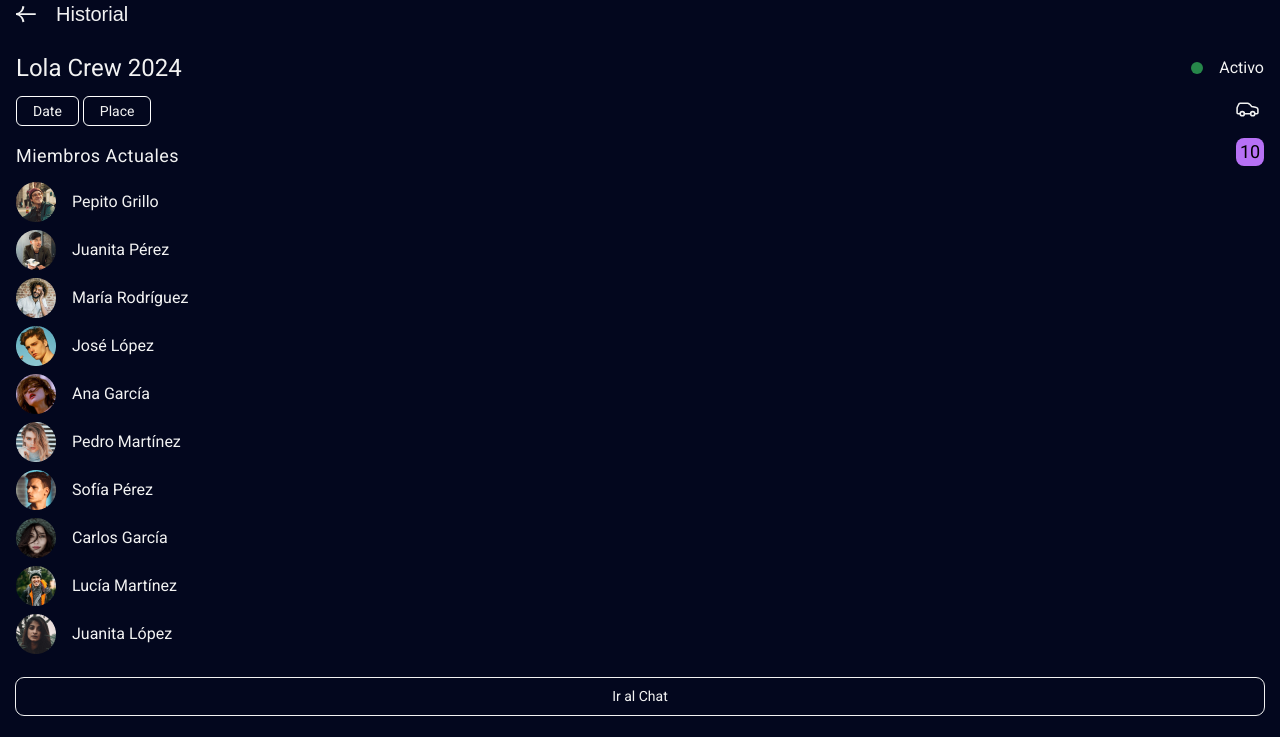
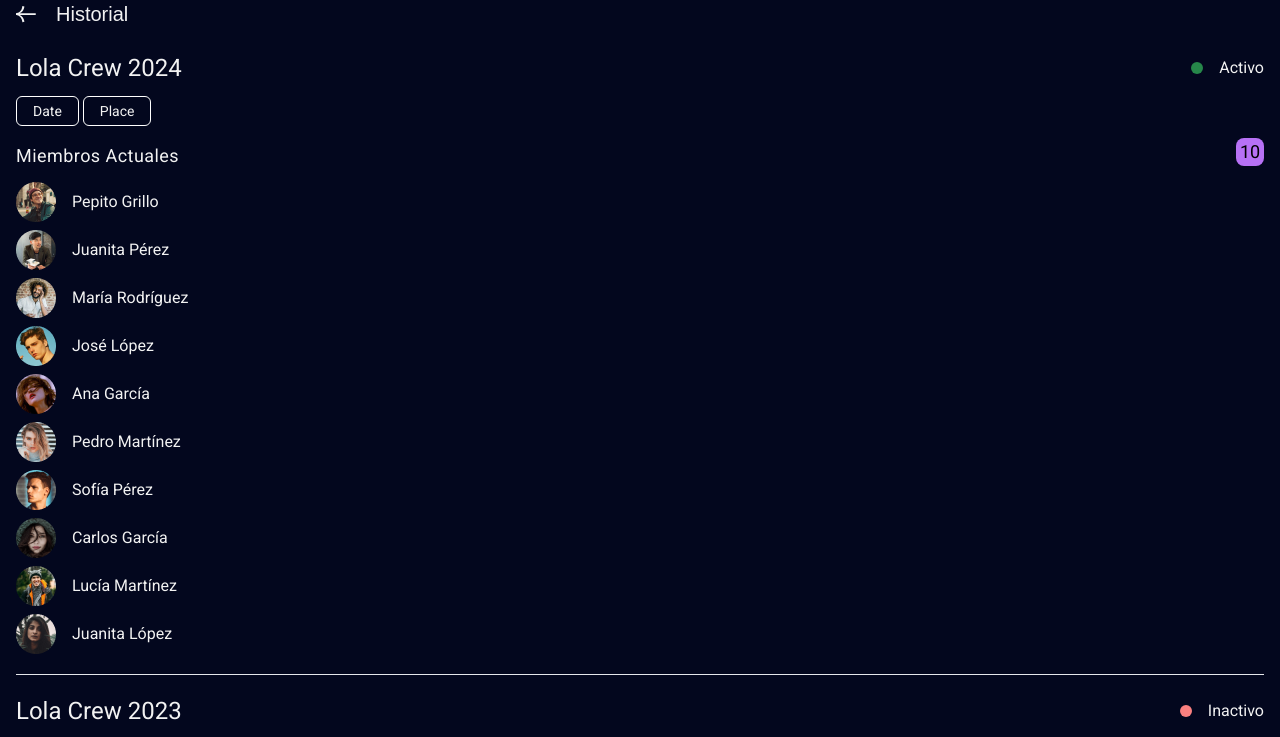
Before and after one commit to igrowker/i004-crewland-front, a Next.js app: page /home/historial in a window 1280 px wide. Shown: the top 737 px of the page. Built offline with nearby package versions, Linux system fonts and the light colour scheme; a web font is replaced by a local one.

Commit message:
fix: fix the issue that render Ir al Chat  button in both historial and currentCrews view; cha nge icon in order to diferent chat groups services; move mockData in a json file; use Reusable input and Button components into AddUserModal. style: improve styles for better user experience

```diff
--- a/src/app/home/currentCrews/page.tsx
+++ b/src/app/home/currentCrews/page.tsx
@@ -3,82 +3,7 @@ import Container from '@/components/elements/Container/Container'
 import '@/components/elements/calendar/Calendar.css'
 import NavTitle from '@/components/elements/headers/NavTitle'
 import GroupSection from '@/components/elements/Chat/GroupSection'
-
-const groups = [
-  {
-    id: '1',
-    name: 'Lola Crew 2024',
-    status: 'online'
-  },
-  {
-    id: '2',
-    name: 'Lola Crew 2023',
-    status: 'online'
-  },
-  {
-    id: '3',
-    name: 'Lola Crew 2022',
-    status: 'online'
-  },
-  {
-    id: '4',
-    name: 'Lola Crew 2021',
-    status: 'online'
-  }
-]
-const chats = [
-  {
-    avatar: '/users/01.png',
-    username: 'Pepito Grillo',
-    message: 'Hola, como va, yo estaré por Palermo. Lorem, ipsum dolor sit amet consectetur adipisicing elit. Incidunt delectus earum, nihil sit totam, magnam maiores debitis molestiae aspernatur, iste et vel quo consequuntur repudiandae laudantium necessitatibus dignissimos labore consectetur.',
-  },
-  {
-    avatar: '/users/02.png',
-    username: 'Juanita Pérez',
-    message: '¡Hola! Bien, gracias. ¿Y tú?',
-  },
-  {
-    avatar: '/users/03.png',
-    username: 'María Rodríguez',
-    message: '¡Hola! Bien, gracias. ¿Y tú?',
-  },
-  {
-    avatar: '/users/04.png',
-    username: 'José López',
-    message: '¡Hola! Bien, gracias. ¿Y tú?',
-  },
-  {
-    avatar: '/users/05.png',
-    username: 'Ana García',
-    message: '¡Hola! Bien, gracias. ¿Y tú?',
-  },
-  {
-    avatar: '/users/06.png',
-    username: 'Pedro Martínez',
-    message: '¡Hola! Bien, gracias. ¿Y tú?',
-  },
-  {
-    avatar: '/users/07.png',
-    username: 'Sofía Pérez',
-    message: '¡Hola! Bien, gracias. ¿Y tú?',
-  },
-  {
-    avatar: '/users/08.png',
-    username: 'Carlos García',
-    message: '¡Hola! Bien, gracias. ¿Y tú?',
-  },
-  {
-    avatar: '/users/09.png',
-    username: 'Lucía Martínez',
-    message: '¡Hola! Bien, gracias. ¿Y tú?',
-  },
-  {
-    avatar: '/users/10.png',
-    username: 'Juanita López',
-    message: '¡Hola! Bien, gracias. ¿Y tú?',
-  }
-]
-
+import {groups, chats} from '@/json/historial'
 
 export default function CurrentCrews() {
   const handleDelete = (chatIndex: number) => {
@@ -95,6 +20,7 @@ export default function CurrentCrews() {
               key={group.id}
               groupName={group.name}
               status={group.status}
+              service={group.service as 'transporte' | 'alojamiento' | 'compañero' | 'otro'}
               chats={chats}
               showAddButton={true}
               onDelete={handleDelete}
--- a/src/app/home/historial/page.tsx
+++ b/src/app/home/historial/page.tsx
@@ -3,81 +3,7 @@ import Container from '@/components/elements/Container/Container'
 import '@/components/elements/calendar/Calendar.css'
 import NavTitle from '@/components/elements/headers/NavTitle'
 import GroupSection from '@/components/elements/Chat/GroupSection'
-
-const groups = [
-    {
-        id: '1',
-        name: 'Lola Crew 2024',
-        status: 'online'
-    },
-    {
-        id: '2',
-        name: 'Lola Crew 2023',
-        status: 'offline'
-    },
-    {
-        id: '3',
-        name: 'Lola Crew 2022',
-        status: 'offline'
-    },
-    {
-        id: '4',
-        name: 'Lola Crew 2021',
-        status: 'online'
-    }
-]
-const chats = [
-    {
-        avatar: '/users/01.png',
-        username: 'Pepito Grillo',
-        message: 'Hola, como va, yo estaré por Palermo. Lorem, ipsum dolor sit amet consectetur adipisicing elit. Incidunt delectus earum, nihil sit totam, magnam maiores debitis molestiae aspernatur, iste et vel quo consequuntur repudiandae laudantium necessitatibus dignissimos labore consectetur.',
-    },
-    {
-        avatar: '/users/02.png',
-        username: 'Juanita Pérez',
-        message: '¡Hola! Bien, gracias. ¿Y tú?',
-    },
-    {
-        avatar: '/users/03.png',
-        username: 'María Rodríguez',
-        message: '¡Hola! Bien, gracias. ¿Y tú?',
-    },
-    {
-        avatar: '/users/04.png',
-        username: 'José López',
-        message: '¡Hola! Bien, gracias. ¿Y tú?',
-    },
-    {
-        avatar: '/users/05.png',
-        username: 'Ana García',
-        message: '¡Hola! Bien, gracias. ¿Y tú?',
-    },
-    {
-        avatar: '/users/06.png',
-        username: 'Pedro Martínez',
-        message: '¡Hola! Bien, gracias. ¿Y tú?',
-    },
-    {
-        avatar: '/users/07.png',
-        username: 'Sofía Pérez',
-        message: '¡Hola! Bien, gracias. ¿Y tú?',
-    },
-    {
-        avatar: '/users/08.png',
-        username: 'Carlos García',
-        message: '¡Hola! Bien, gracias. ¿Y tú?',
-    },
-    {
-        avatar: '/users/09.png',
-        username: 'Lucía Martínez',
-        message: '¡Hola! Bien, gracias. ¿Y tú?',
-    },
-    {
-        avatar: '/users/10.png',
-        username: 'Juanita López',
-        message: '¡Hola! Bien, gracias. ¿Y tú?',
-    }
-]
+import {groups, chats} from '@/json/historial'
 
 export default function Historial() {
 
--- a/src/components/elements/Chat/GroupSection.tsx
+++ b/src/components/elements/Chat/GroupSection.tsx
@@ -1,9 +1,11 @@
 import HistorialHeader from "../headers/HistorialHeader"
 import UserChatItem from "./UserChatCard/UserChatItem"
+import { usePathname } from 'next/navigation'
 
 interface GroupSectionProps {
     groupName: string
     status: string
+    service?: 'alojamiento' | 'transporte' | 'compañero' | 'otro'
     chatsLength?: number
     showAddButton?: boolean
     chats: {
@@ -13,13 +15,15 @@ interface GroupSectionProps {
     onDelete?: (chatIndex: number) => void
 
 }
-const GroupSection: React.FC<GroupSectionProps> = ({ groupName, status, chats, onDelete, showAddButton }) => {
+const GroupSection: React.FC<GroupSectionProps> = ({ groupName, status, service, chats, onDelete, showAddButton }) => {
+    const pathname = usePathname()
 
     return (
         <section className='flex flex-col w-full border-b-[1px] border-gray-200 gap-2 pb-4'>
             <HistorialHeader
                 groupName={groupName}
                 status={status}
+                service={service}
                 chatsLength={chats.length}
                 showAddButton={showAddButton}
             />
@@ -33,11 +37,14 @@ const GroupSection: React.FC<GroupSectionProps> = ({ groupName, status, chats, o
                     />
                 ))}
             </div>
-            <div className='flex flex-row gap-1'>
-                <button className='w-full my-3 p-2 rounded-lg outline-1 text-customWhite outline outline-customWhite text-[14px]'>
-                    Ir al Chat
-                </button>
-            </div>
+
+            {pathname === '/home/currentCrews' && (
+                <div className='flex flex-row gap-1'>
+                    <button className='w-full my-3 p-2 rounded-lg outline-1 text-customWhite outline outline-customWhite text-[14px]'>
+                        Ir al Chat
+                    </button>
+                </div>
+            )}
         </section>
     )
 }
--- a/src/components/elements/headers/HistorialHeader.tsx
+++ b/src/components/elements/headers/HistorialHeader.tsx
@@ -1,31 +1,31 @@
 'use client'
 import React, { useState } from 'react'
-import { Car, CirclePlus } from 'lucide-react'
+import { Car, Building, Users, CirclePlus } from 'lucide-react'
 import { usePathname } from 'next/navigation'
 import AddUserModal from '../Chat/AddUserModal'
 export interface HeaderProps {
     groupName: string
     status: string
+    service?: 'alojamiento' | 'transporte' | 'compañero' | 'otro'
     chatsLength?: number
     showAddButton?: boolean
 }
 
-//TODO icono de Car eliminarlo si es /historial? meter mas iconos en el array de grupo habitacion, acompañante transporte otros
-//TODO logica de añadir miembros
-
-const HistorialHeader: React.FC<HeaderProps> = ({ groupName, status, chatsLength, showAddButton }) => {
+const HistorialHeader: React.FC<HeaderProps> = ({ groupName, status, service, chatsLength, showAddButton }) => {
     const pathname = usePathname()
     const headerText = pathname === '/home/historial' ? 'Miembros Actuales' : 'Acompañantes'
-    const [isMenuOpen, setIsMenuOpen] = useState(false);
-
-    const handleToggleMenu = () => {
-        setIsMenuOpen(!isMenuOpen)
-    }
+    const [isMenuOpen, setIsMenuOpen] = useState<boolean>(false);
 
     const handleAddUser = (email: string) => {
         console.log(`Usuario añadido: ${email}`);
     }
 
+    const serviceIcons = {
+        transporte: <Car className='mr-1' size={25} strokeWidth={1.5} />,
+        alojamiento: <Building className='mr-1' size={25} strokeWidth={1.5} />,
+        compañero: <Users className='mr-1' size={25} strokeWidth={1.5} />,
+        otro: <p></p>
+    }
 
     return (
         <>
@@ -47,8 +47,8 @@ const HistorialHeader: React.FC<HeaderProps> = ({ groupName, status, chatsLength
                     <button className='border border-white rounded-md px-4 py-1 text-sm'>Place</button>
                 </span>
 
+                {service && serviceIcons[service]}
 
-                <Car className='mr-1' size={25} strokeWidth={1.5} />
             </div>
             {/* Subtitul */}
             <div className='flex flex-row justify-between items-center'>
@@ -56,8 +56,8 @@ const HistorialHeader: React.FC<HeaderProps> = ({ groupName, status, chatsLength
                 <span >
                     {showAddButton ? (
                         <>
-                            <button onClick={handleToggleMenu}>
-                                <CirclePlus
+                            <button onClick={() => setIsMenuOpen(true)}>
+                            <CirclePlus
                                     className='fill-primaryHover text-black'
                                     strokeWidth={1.5}
                                     size={35}
@@ -67,8 +67,7 @@ const HistorialHeader: React.FC<HeaderProps> = ({ groupName, status, chatsLength
                                 <AddUserModal
                                     title='Agregar miembro'
                                     onAddUser={handleAddUser}
-                                    closeModal={handleToggleMenu}
-
+                                    closeModal={() => setIsMenuOpen(false)}
                                 />
                             )}
                         </>
--- /dev/null
+++ b/src/json/historial.js
@@ -0,0 +1,78 @@
+export const groups = [
+    {
+        id: '1',
+        name: 'Lola Crew 2024',
+        status: 'online',
+        service: 'transporte'
+    },
+    {
+        id: '2',
+        name: 'Lola Crew 2023',
+        status: 'offline',
+        service: 'alojamiento'
+    },
+    {
+        id: '3',
+        name: 'Lola Crew 2022',
+        status: 'offline',
+        service: 'compañero'
+    },
+    {
+        id: '4',
+        name: 'Lola Crew 2021',
+        status: 'online',
+        service: 'otro'
+    }
+]
+export const chats = [
+    {
+        avatar: '/users/01.png',
+        username: 'Pepito Grillo',
+        message: 'Hola, como va, yo estaré por Palermo. Lorem, ipsum dolor sit amet consectetur adipisicing elit. Incidunt delectus earum, nihil sit totam, magnam maiores debitis molestiae aspernatur, iste et vel quo consequuntur repudiandae laudantium necessitatibus dignissimos labore consectetur.',
+    },
+    {
+        avatar: '/users/02.png',
+        username: 'Juanita Pérez',
+        message: '¡Hola! Bien, gracias. ¿Y tú?',
+    },
+    {
+        avatar: '/users/03.png',
+        username: 'María Rodríguez',
+        message: '¡Hola! Bien, gracias. ¿Y tú?',
+    },
+    {
+        avatar: '/users/04.png',
+        username: 'José López',
+        message: '¡Hola! Bien, gracias. ¿Y tú?',
+    },
+    {
+        avatar: '/users/05.png',
+        username: 'Ana García',
+        message: '¡Hola! Bien, gracias. ¿Y tú?',
+    },
+    {
+        avatar: '/users/06.png',
+        username: 'Pedro Martínez',
+        message: '¡Hola! Bien, gracias. ¿Y tú?',
+    },
+    {
+        avatar: '/users/07.png',
+        username: 'Sofía Pérez',
+        message: '¡Hola! Bien, gracias. ¿Y tú?',
+    },
+    {
+        avatar: '/users/08.png',
+        username: 'Carlos García',
+        message: '¡Hola! Bien, gracias. ¿Y tú?',
+    },
+    {
+        avatar: '/users/09.png',
+        username: 'Lucía Martínez',
+        message: '¡Hola! Bien, gracias. ¿Y tú?',
+    },
+    {
+        avatar: '/users/10.png',
+        username: 'Juanita López',
+        message: '¡Hola! Bien, gracias. ¿Y tú?',
+    }
+]
```
Also changed, not shown: src/components/elements/Chat/AddUserModal.tsx (+14 -14 lines). Lines whose indentation alone changed are shown as unchanged.
